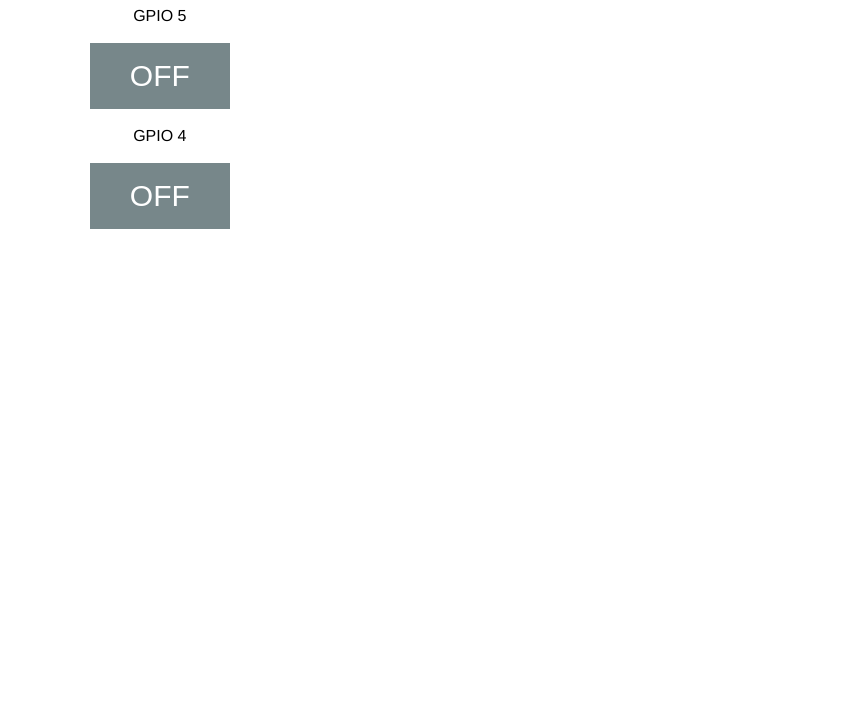
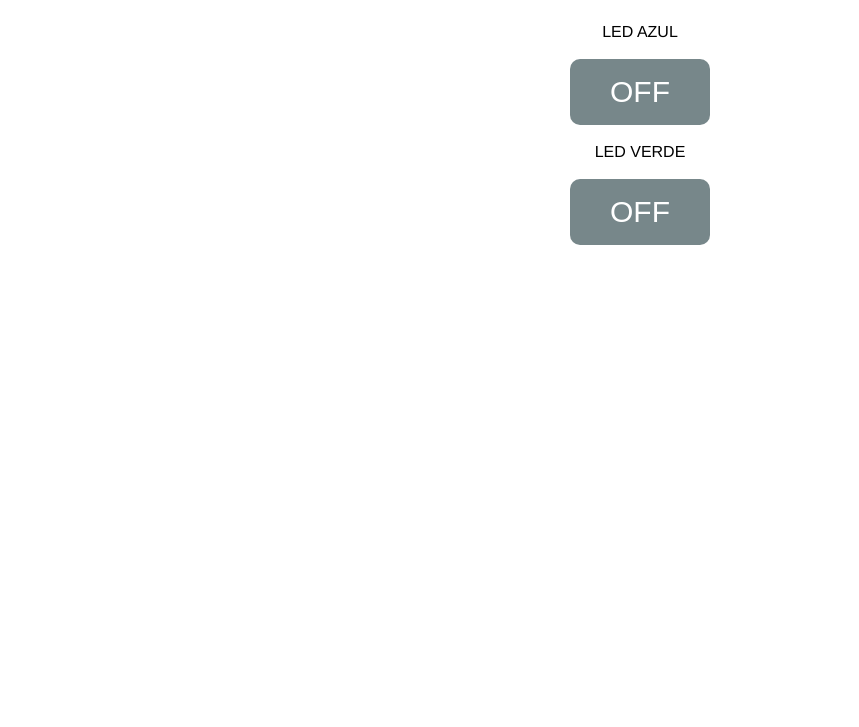
Before and after one commit to LelePG/Esp_8266, a plain HTML site: page Liga_leds_webServer/src/index.html in a window 1280 px wide. Shown: the part 73-800 px from the top of the page, without its empty margins (0-859 px from the left). Drawn offline with Linux system fonts and the light colour scheme.

Commit message:
codigo refatorado

```diff
--- a/Liga_leds_webServer/src/index.html
+++ b/Liga_leds_webServer/src/index.html
@@ -9,33 +9,43 @@
     <style>
     body {
     font-family: Helvetica;
-    display: inline-block;
+    display: flex;
+    flex-direction: column;
     margin: 0px auto;
     text-align: center;
     }
     .button {
-    background-color: #195B6A;
     border: none;
     color: white;
     padding: 16px 40px;
     text-decoration: none;
+    border-radius: 10px;
     font-size: 30px;
     margin: 2px;
-    cursor: pointer;
+    }
+    .azul{
+      background-color: #0096c7;
+      border: none;
+    }
+    .verde {
+      background-color: #2a9d8f;
+      border: none;
     }
     .off {
-    background-color: #77878A
+    background-color: #77878A;
+    border: none;
     }
     </style>
 </head>
 <body>
-    <h1>ESP8266 Web Server</h1>
-    <p>GPIO 5</p>
-     <p><button id = "gpio1", class="button off">OFF</button></p>
-     <p>GPIO 4</p>
-    <p><button id = "gpio2" class="button off">OFF</button></p>
+    <h1>ESP8266 LED Server</h1>
+    <div class = "botoes">
+    <p>LED AZUL</p>
+     <p><button id = "gpio1", class="button off azul">OFF</button></p>
+     <p>LED VERDE</p>
+    <p><button id = "gpio2" class="button off verde">OFF</button></p>
+  </div>
   <script>
-
     btn1 = document.getElementById("gpio1");
     btn2 = document.getElementById("gpio2");
 
```
Also changed, not shown: 2 other files. Lines whose indentation alone changed are shown as unchanged.
